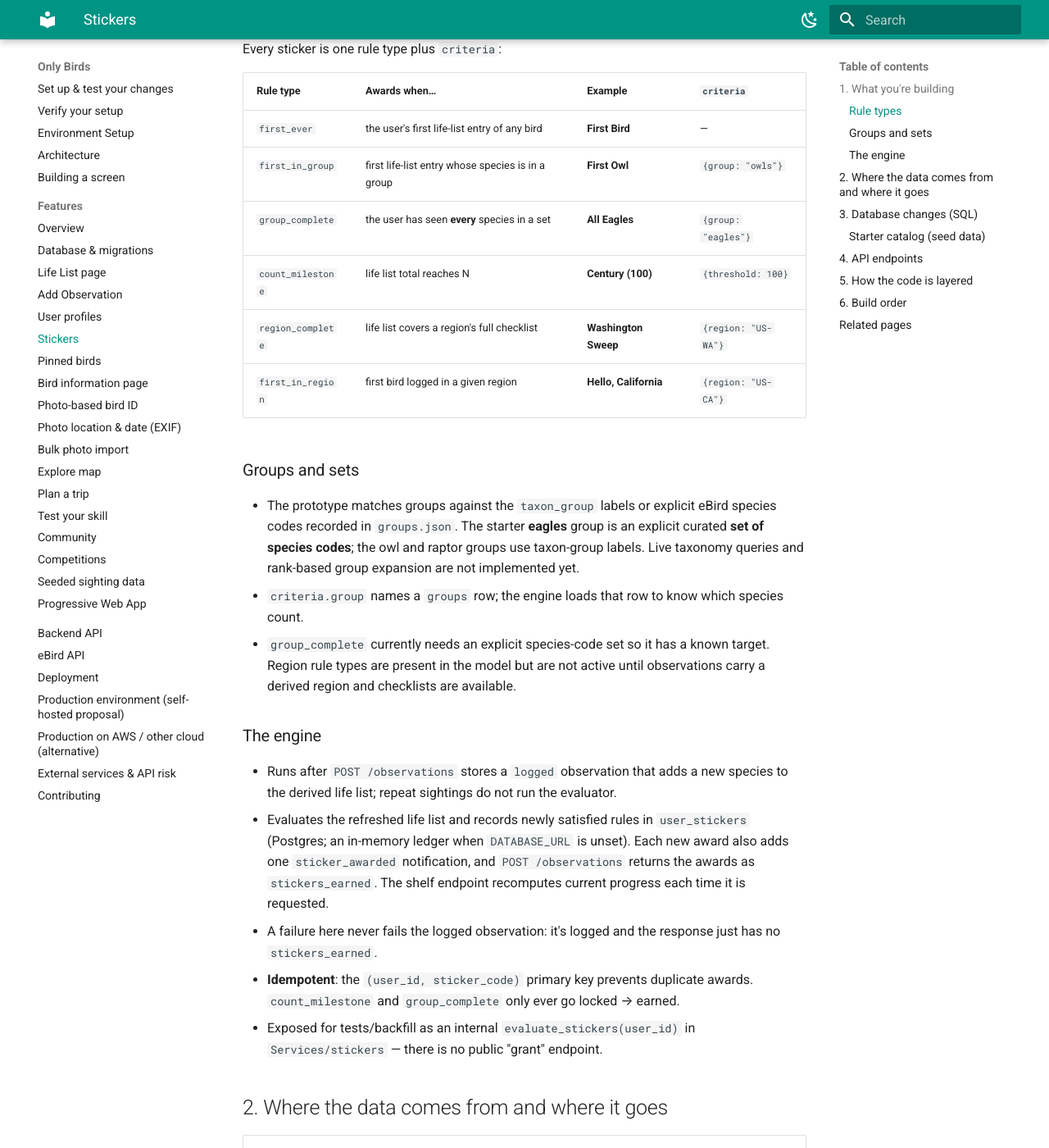
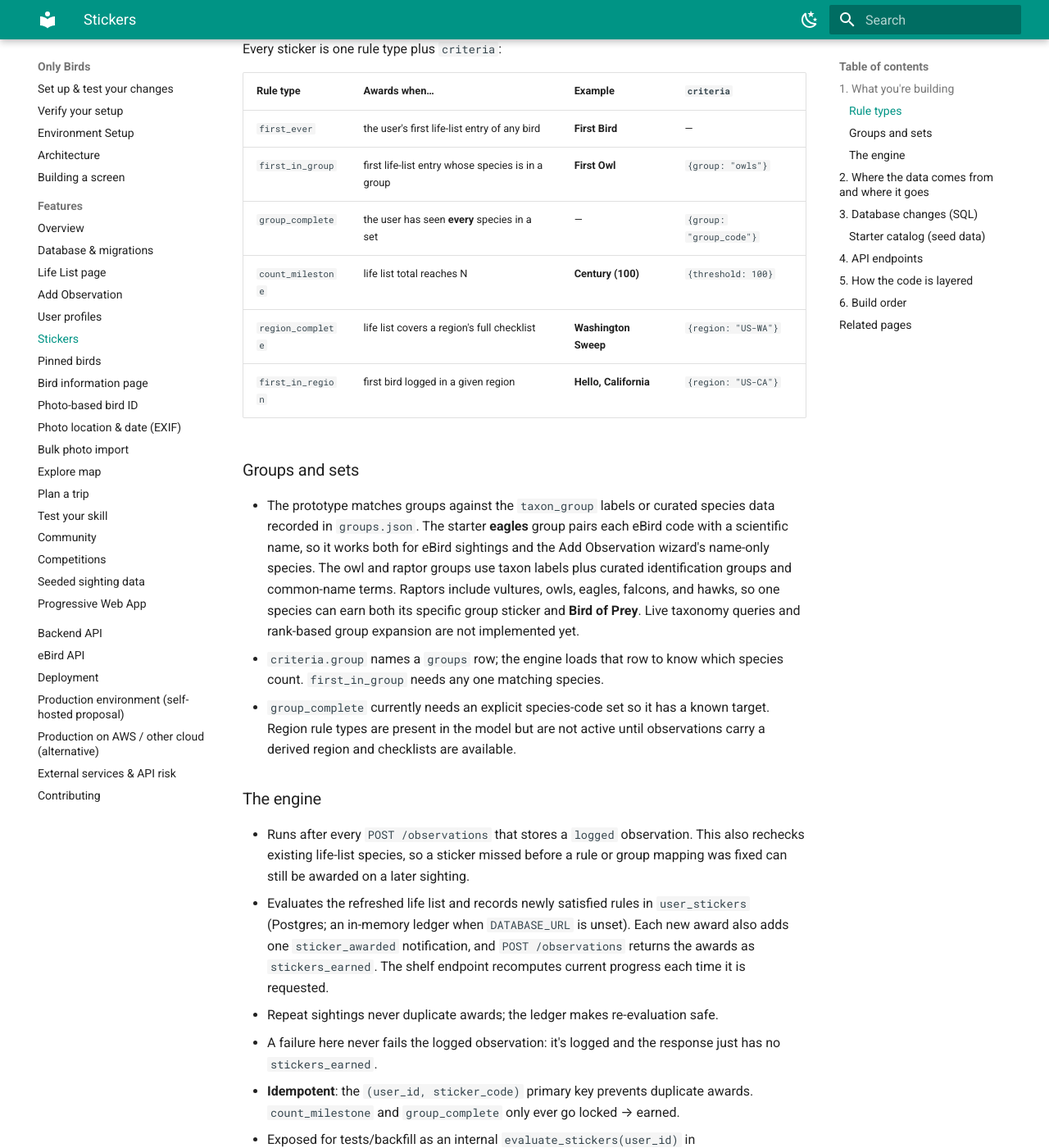
Before and after one commit to caprisun178/OnlyBirds, an MkDocs documentation site: the page built from docs/features/stickers.md, in a window 1280 px wide and 1400 px high, scrolled down 481 px. Shown: the whole window at 82% size. Built offline with MkDocs 1.6.1 and Material for MkDocs 9.7.7, drawn with Linux system fonts in a browser that asks for light colours; some of the changed text lies outside the part shown.

Commit message:
Added sticker images and fixed an error where stickers were not awarded correctly

````diff
--- a/docs/features/stickers.md
+++ b/docs/features/stickers.md
@@ -11,7 +11,7 @@
 ## 1. What you're building
 
 The reward layer. As users fill in their life list they earn **stickers** for
-milestones — first bird, first owl, first eagle, all eagles, and so on. Stickers
+milestones — first bird, first owl, first eagle, and so on. Stickers
 live on the [profile](user-profiles.md) as a collectible shelf.
 
 ### Rule types
@@ -22,33 +22,38 @@
 |---|---|---|---|
 | `first_ever` | the user's first life-list entry of any bird | **First Bird** | — |
 | `first_in_group` | first life-list entry whose species is in a group | **First Owl** | `{group: "owls"}` |
-| `group_complete` | the user has seen **every** species in a set | **All Eagles** | `{group: "eagles"}` |
+| `group_complete` | the user has seen **every** species in a set | — | `{group: "group_code"}` |
 | `count_milestone` | life list total reaches N | **Century (100)** | `{threshold: 100}` |
 | `region_complete` | life list covers a region's full checklist | **Washington Sweep** | `{region: "US-WA"}` |
 | `first_in_region` | first bird logged in a given region | **Hello, California** | `{region: "US-CA"}` |
 
 ### Groups and sets
 
-- The prototype matches groups against the `taxon_group` labels or explicit
-  eBird species codes recorded in `groups.json`. The starter **eagles** group
-  is an explicit curated **set of species codes**; the owl and raptor groups
-  use taxon-group labels. Live taxonomy queries and rank-based group expansion
-  are not implemented yet.
+- The prototype matches groups against the `taxon_group` labels or curated
+  species data recorded in `groups.json`. The starter **eagles** group pairs
+  each eBird code with a scientific name, so it works both for eBird sightings
+  and the Add Observation wizard's name-only species. The owl and raptor groups
+  use taxon labels plus curated identification groups and common-name terms.
+  Raptors include vultures, owls, eagles, falcons, and hawks, so one species can
+  earn both its specific group sticker and **Bird of Prey**. Live taxonomy
+  queries and rank-based group expansion are not implemented yet.
 - `criteria.group` names a `groups` row; the engine loads that row to know which
-  species count.
+  species count. `first_in_group` needs any one matching species.
 - `group_complete` currently needs an explicit species-code set so it has a
   known target. Region rule types are present in the model but are not active
   until observations carry a derived region and checklists are available.
 
 ### The engine
 
-- Runs after `POST /observations` stores a `logged` observation that adds a new
-  species to the derived life list; repeat sightings do not run the evaluator.
+- Runs after every `POST /observations` that stores a `logged` observation.
+  This also rechecks existing life-list species, so a sticker missed before a
+  rule or group mapping was fixed can still be awarded on a later sighting.
 - Evaluates the refreshed life list and records newly satisfied rules in
   `user_stickers` (Postgres; an in-memory ledger when `DATABASE_URL` is unset).
   Each new award also adds one `sticker_awarded` notification, and
   `POST /observations` returns the awards as `stickers_earned`. The shelf
   endpoint recomputes current progress each time it is requested.
+- Repeat sightings never duplicate awards; the ledger makes re-evaluation safe.
 - A failure here never fails the logged observation: it's logged and the
   response just has no `stickers_earned`.
 - **Idempotent**: the `(user_id, sticker_code)` primary key prevents
@@ -66,7 +71,7 @@
 | Which stickers a user has earned | our engine, after each lifer | `user_stickers` (migration 0009) |
 | The user's life list (engine input) | our own data | derived from logged `observations` |
 | Region checklist (for `region_complete`) | reuse the [Life List](life-list.md) cache | `region_checklists` |
-| Sticker art images | optional file per `code` in `backend/app/data/stickers/`, served at `/static/stickers/<code>.svg` | `stickers.image_url` holds that path; the shelf shows a placeholder until art exists |
+| Sticker art images | optional file per `code` in `backend/app/data/stickers/`, served at `/static/stickers/<filename>` | `image_url` in `stickers.json` holds that path; the shelf shows a placeholder until art exists |
 
 No external API. The catalog and groups are **our data, checked into the repo**
 and loaded into memory at startup. They change with the code, so they stay
@@ -112,7 +117,7 @@
     code          text primary key,              -- e.g. 'owls', 'eagles'
     kind          text not null check (kind in ('rank', 'set')),
     rank_query    text,                           -- for kind='rank', e.g. 'order:Strigiformes'
-    species_codes text[]                          -- for kind='set', explicit eBird codes
+    members       jsonb                           -- for kind='set', [{ebird_code, scientific_name}]
 );
 ```
 
@@ -120,7 +125,7 @@
 |---|---|
 | `stickers` | The menu of everything earnable. Editing it is a data change (re-seed), not a schema change. |
 | `user_stickers` | The record of who has what. The composite primary key is what makes the engine safe to re-run. |
-| `groups` | Lets a rule say "owls" without hard-coding species. The planned `rank` rows query taxonomy; `set` rows list codes explicitly. The prototype uses taxon-group labels or explicit codes from its fixture. |
+| `groups` | Lets a rule say "owls" without hard-coding species. The planned `rank` rows query taxonomy; `set` rows list species members. The prototype uses taxon-group labels or explicit code/name members from its fixture. |
 
 ### Starter catalog (seed data)
 
@@ -130,7 +135,6 @@
 | `first_owl` | Night Owl | `first_in_group {owls}` |
 | `first_eagle` | Eagle Eye | `first_in_group {eagles}` |
 | `first_raptor` | Bird of Prey | `first_in_group {raptors}` |
-| `all_eagles` | Eagle Collector | `group_complete {eagles}` |
 | `species_25` | 25 Club | `count_milestone {25}` |
 | `species_100` | Century | `count_milestone {100}` |
 
@@ -158,7 +162,7 @@
 | `dao/` | `app/dao/sticker_repo.py` | load fixture catalog/groups; awards in Postgres (`PostgresStickerRepo`) or in memory |
 | `services/` | `app/services/stickers.py` | evaluate supported rules and build a fresh shelf with current progress |
 | `routers/` | `app/routers/stickers.py` | `GET /stickers`, `GET /users/{id}/stickers` |
-| `services/` | `app/services/observation.py` | call `evaluate_stickers()` when a logged observation adds a life-list species |
+| `services/` | `app/services/observation.py` | call `evaluate_stickers()` after each logged observation, safely rechecking eligible awards |
 | `Dao/` | `frontend/src/Dao/stickers.js` (**new**) | catalog + user stickers |
 | `Services/` | `frontend/src/Services/stickers.js` (**new**) | validate the shelf response, resolve art URLs, and calculate totals |
 | `Presenters/` | `Presenters/StickerShelf.js` | shelf layout, filter by rarity / earned, loading/error/empty states |
````
Also changed, not shown: backend/app/data/stickers/README.md (+11 -11 lines), 10 other files.
